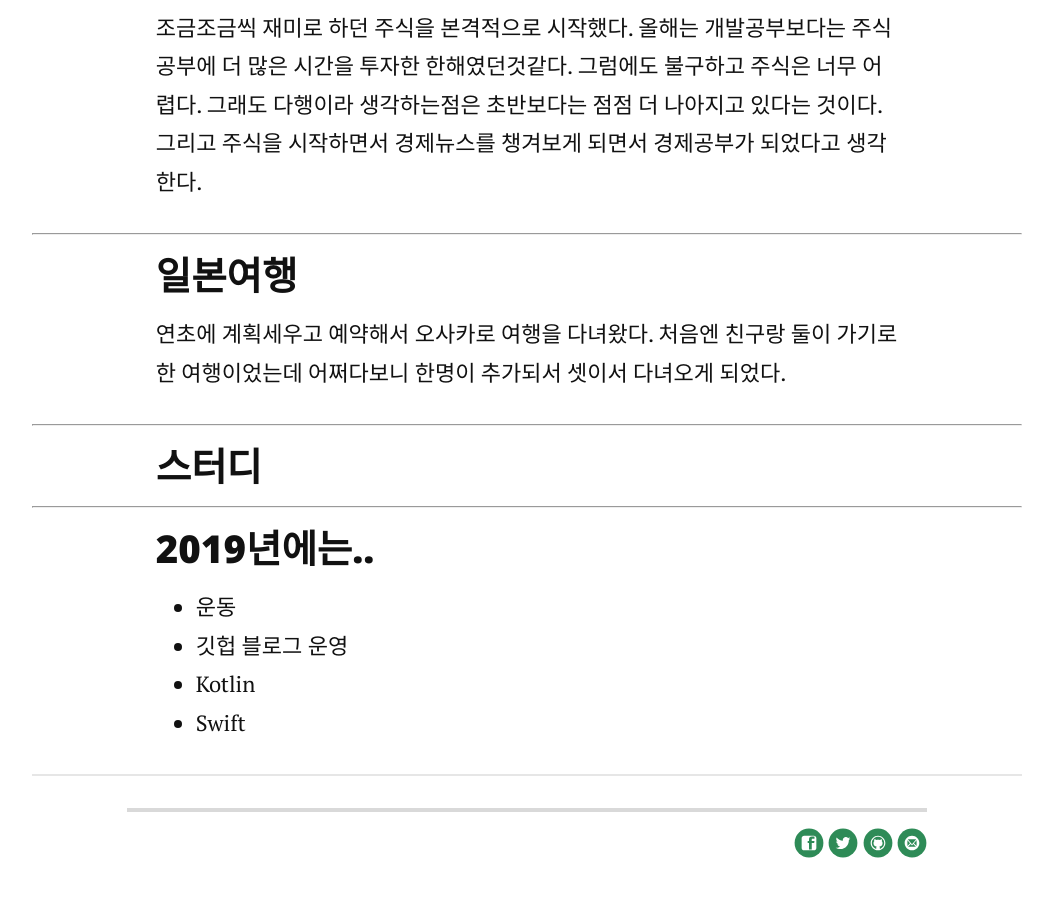
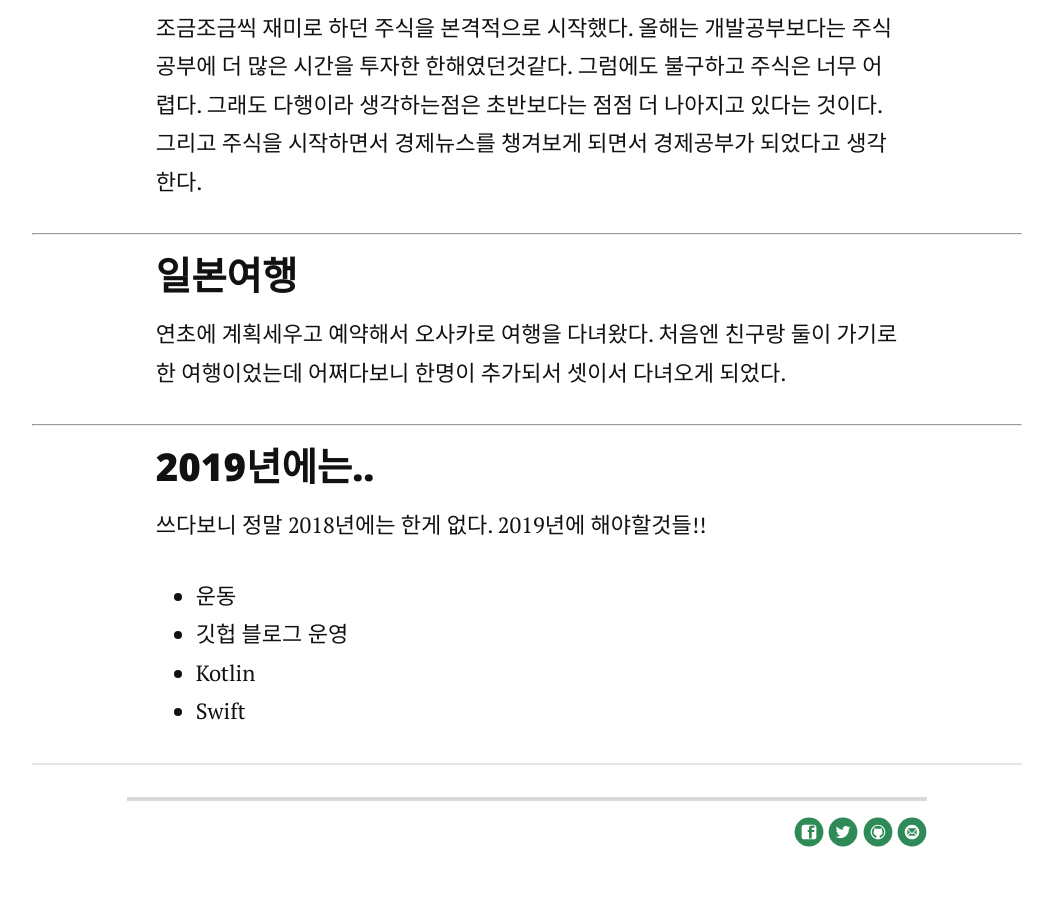
Before and after one commit to ilwon126/ilwon126.github.io, a Jekyll site: the page built from _posts/2019-01-01-회고록.md, in a window 1280 px wide and 900 px high, scrolled down 1302 px. Shown: the top 897 px of the window, without its empty margins (113-1166 px from the left). Built offline with Jekyll 4.4.1, drawn with Linux system fonts in a browser that asks for light colours; nearby versions of some CDN libraries.

Commit message:
포스트 수정

```diff
--- a/_posts/2019-01-01-회고록.md
+++ b/_posts/2019-01-01-회고록.md
@@ -31,13 +31,11 @@ description: 2018 회고록
 
 ***
 
-### 스터디
-
-
-***
 
 
 ### 2019년에는..
+쓰다보니 정말 2018년에는 한게 없다.
+2019년에 해야할것들!!
 * 운동
 * 깃헙 블로그 운영
 * Kotlin
```
